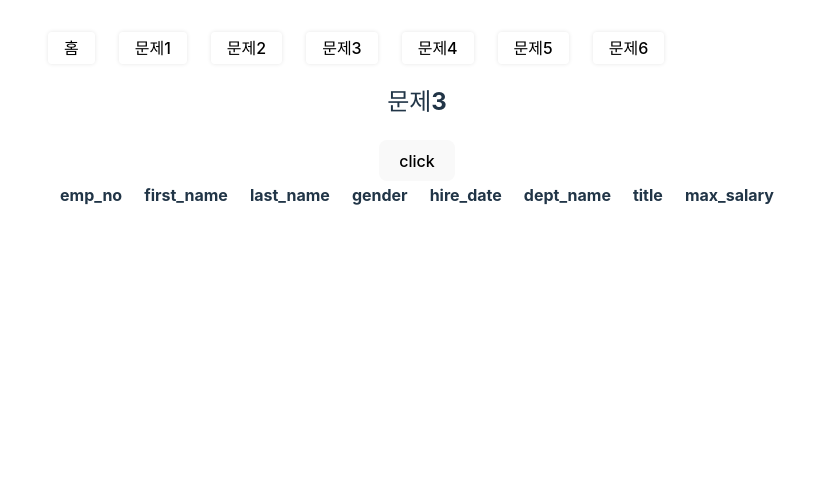
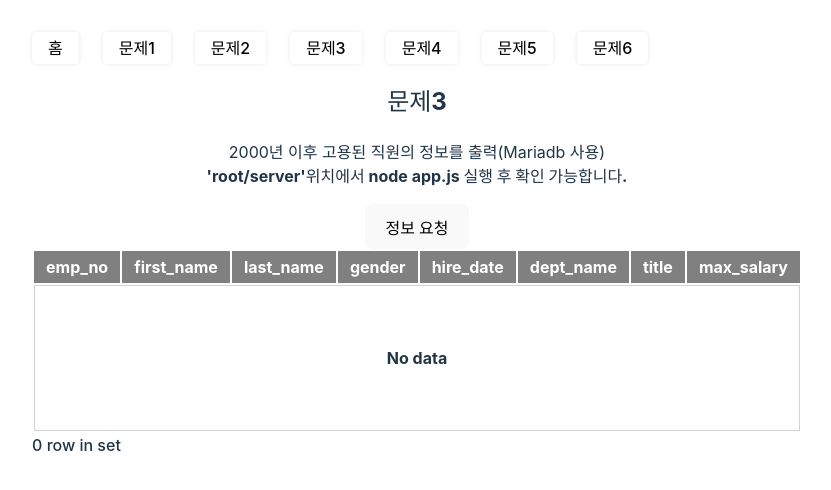
Before and after one commit to hinyc/brique, a React (Vite) app in the folder client/: page /problem3 in a window 1280 px wide. Shown: the top 490 px of the page, without its empty margins (223-1054 px from the left). Built offline with nearby package versions, Linux system fonts and the light colour scheme.

Commit message:
fix:문제 3 디자인 수정, 문구추가

```diff
--- a/client/src/pages/problem3/Components/Table.Tr.tsx
+++ b/client/src/pages/problem3/Components/Table.Tr.tsx
@@ -1,6 +1,7 @@
 import { format } from 'date-fns';
 import { EmployeesType } from '..';
 import { ColumnsType } from '../constant';
+import styled from '@emotion/styled';
 
 interface TableTrProps {
   employee: EmployeesType;
@@ -8,7 +9,7 @@ interface TableTrProps {
 }
 export default function TableTr(props: TableTrProps) {
   return (
-    <tr key={props.employee.emp_no}>
+    <TrStyle key={props.employee.emp_no}>
       {props.columns.map((column) => {
         if (column === 'hire_date') {
           //date-fns format 상용시 자동으로 local 시간대로 변환되어 출력됨.
@@ -17,6 +18,12 @@ export default function TableTr(props: TableTrProps) {
 
         return <th key={column}>{props.employee[column]}</th>;
       })}
-    </tr>
+    </TrStyle>
   );
 }
+
+const TrStyle = styled.tr`
+  th {
+    border: 1px solid lightgray;
+  }
+`;
--- a/client/src/pages/problem3/Components/Table.tsx
+++ b/client/src/pages/problem3/Components/Table.tsx
@@ -20,7 +20,12 @@ export default function Table(props: TableProps) {
       </thead>
 
       <tbody>
-        {props.employees.map((employee, index) => {
+        {props.employees.length === 0 && (
+          <tr className="empty">
+            <th colSpan={columns.length}>No data</th>
+          </tr>
+        )}
+        {props.employees?.map((employee, index) => {
           return <TableTr key={index} employee={employee} columns={columns} />;
         })}
       </tbody>
@@ -29,8 +34,27 @@ export default function Table(props: TableProps) {
 }
 
 const TableStyle = styled.table`
-  th {
-    padding: 0 10px;
-    text-align: right;
+  thead {
+    th {
+      background-color: grey;
+      color: #fff;
+      font-weight: 700;
+      padding: 4px 12px;
+      text-align: right;
+    }
+  }
+
+  tbody {
+    .empty {
+      th {
+        padding: 60px;
+        text-align: center;
+        border: 1px solid lightgray;
+      }
+    }
+    th {
+      padding: 0 12px;
+      text-align: right;
+    }
   }
 `;
--- a/client/src/pages/problem3/index.tsx
+++ b/client/src/pages/problem3/index.tsx
@@ -19,12 +19,16 @@ export type EmployeesType = {
 
 export default function Problem3() {
   const [employees, setEmployees] = useState<EmployeesType[]>([]);
+  const [isNetworkError, setIsNetworkError] = useState(false);
 
-  //mysq12 설치
+  //mysql2 설치
   //db 접속
 
   const _onClickRequestEmployees = async () => {
     requestEmployees().then((data) => {
+      if (data.status === 500) {
+        return setIsNetworkError(true);
+      }
       if (data) {
         setEmployees(data);
       }
@@ -34,10 +38,24 @@ export default function Problem3() {
   return (
     <Problem3Style>
       <h2>문제3</h2>
-      <button onClick={_onClickRequestEmployees}>click</button>
+      <p>
+        2000년 이후 고용된 직원의 정보를 출력(Mariadb 사용)
+        <br />
+        <strong>'root/server'위치에서 node app.js 실행 후 확인 가능합니다.</strong>
+        <br />
+        {isNetworkError && <span className="error">네트워크 에러(500)가 발생했습니다.</span>}
+      </p>
+      <button onClick={_onClickRequestEmployees}>정보 요청</button>
       <Table columns={columns} employees={employees} />
+      <div className="total">{employees.length} row in set</div>
     </Problem3Style>
   );
 }
 
-const Problem3Style = styled.div``;
+const Problem3Style = styled.div`
+  .total {
+    font-size: 16px;
+    font-weight: 500;
+    text-align: left;
+  }
+`;
```
